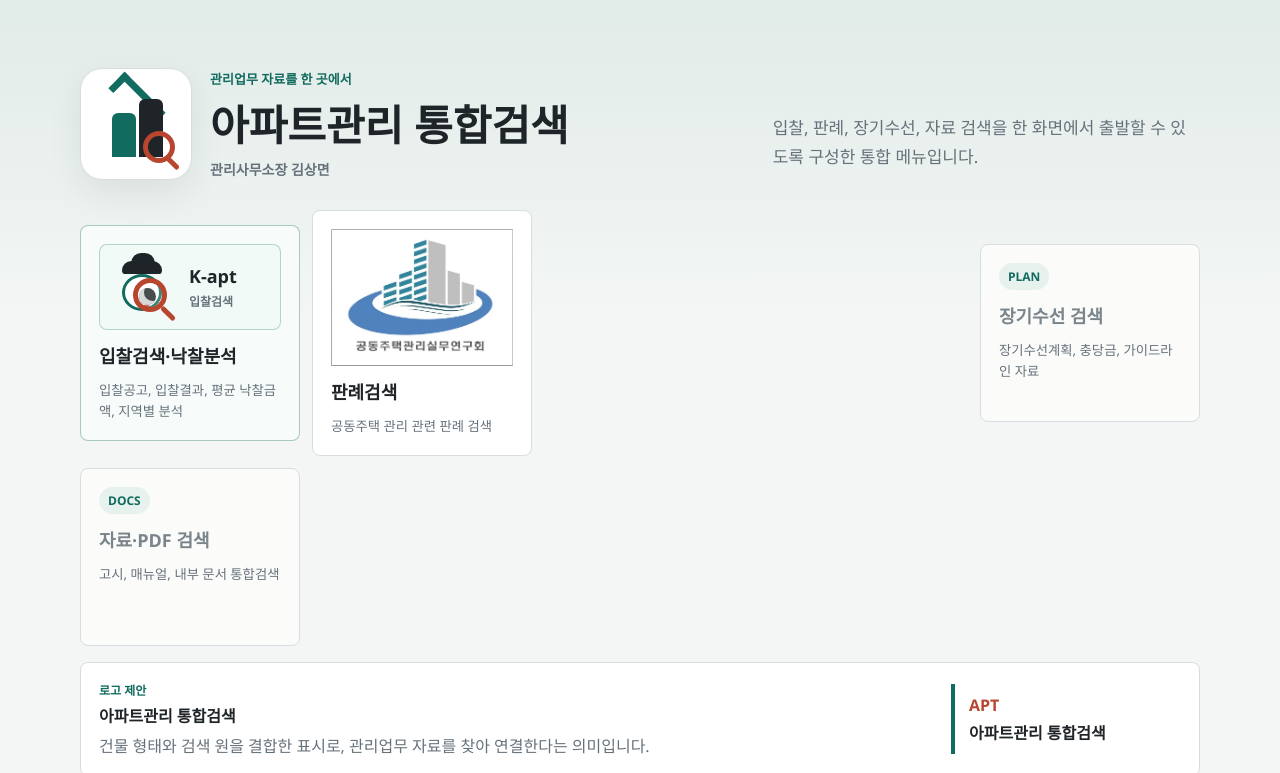
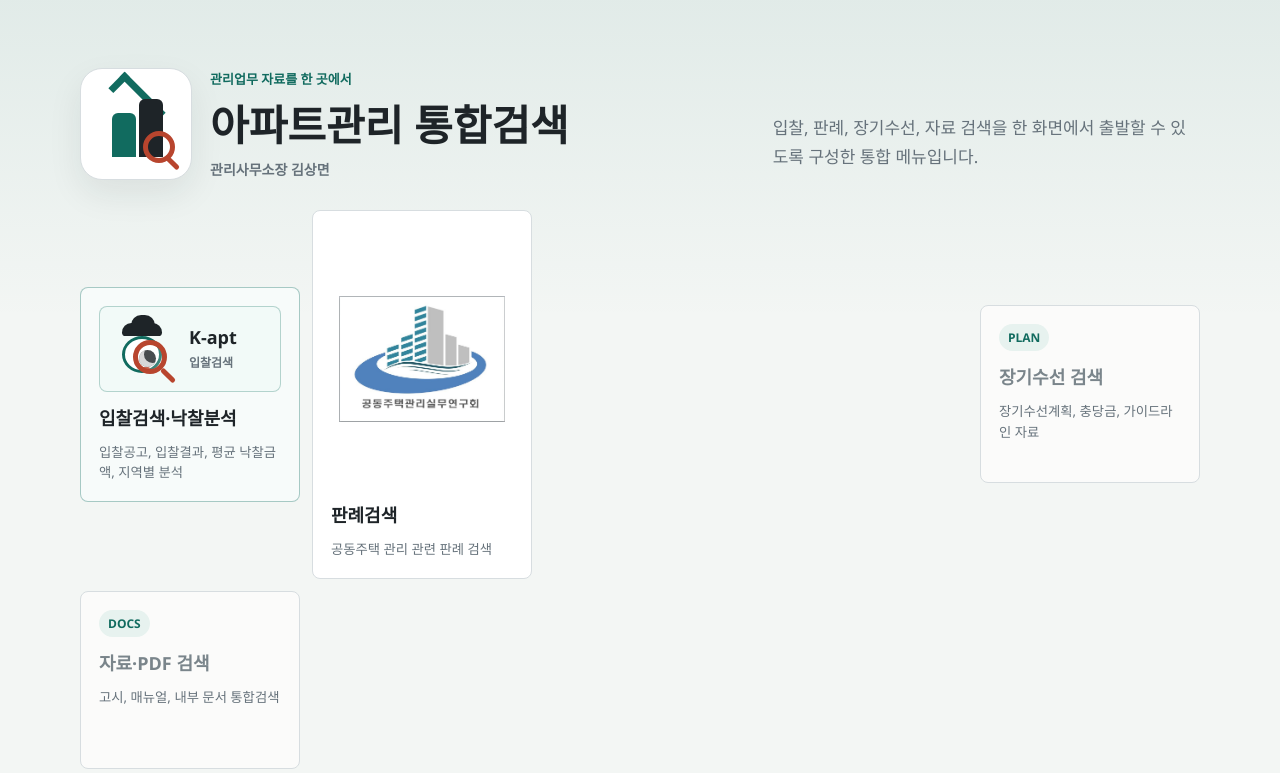
Before and after one commit to kimsangmyun2-hub/kim, a website: page public/index.html in a window 1280 px wide. Shown: the top 773 px of the page. Drawn offline with Linux system fonts and the light colour scheme.

Commit message:
Fix duplicated portal image CSS

```diff
--- a/public/styles.css
+++ b/public/styles.css
@@ -899,19 +899,17 @@ td a {
   align-items: center !important;
   justify-content: center !important;
 }
-.portal-menu img {
-  max-width: 420px !important;
-  max-height: 420px !important;
-  width: auto !important;
+.portal-menu .image-logo {
+  max-width: 360px !important;
+  min-height: 260px !important;
+  padding: 8px !important;
+}
+
+.portal-menu .image-logo img {
+  width: 100% !important;
+  max-width: 340px !important;
+  max-height: 240px !important;
   height: auto !important;
-  object-fit: contain !important;
-  margin: 0 auto !important;
-  display: block !important;
-}
-.portal-menu img {
-  width: 100% !important;
-  max-width: 520px !important;
-  max-height: 420px !important;
   object-fit: contain !important;
 }
 
```
